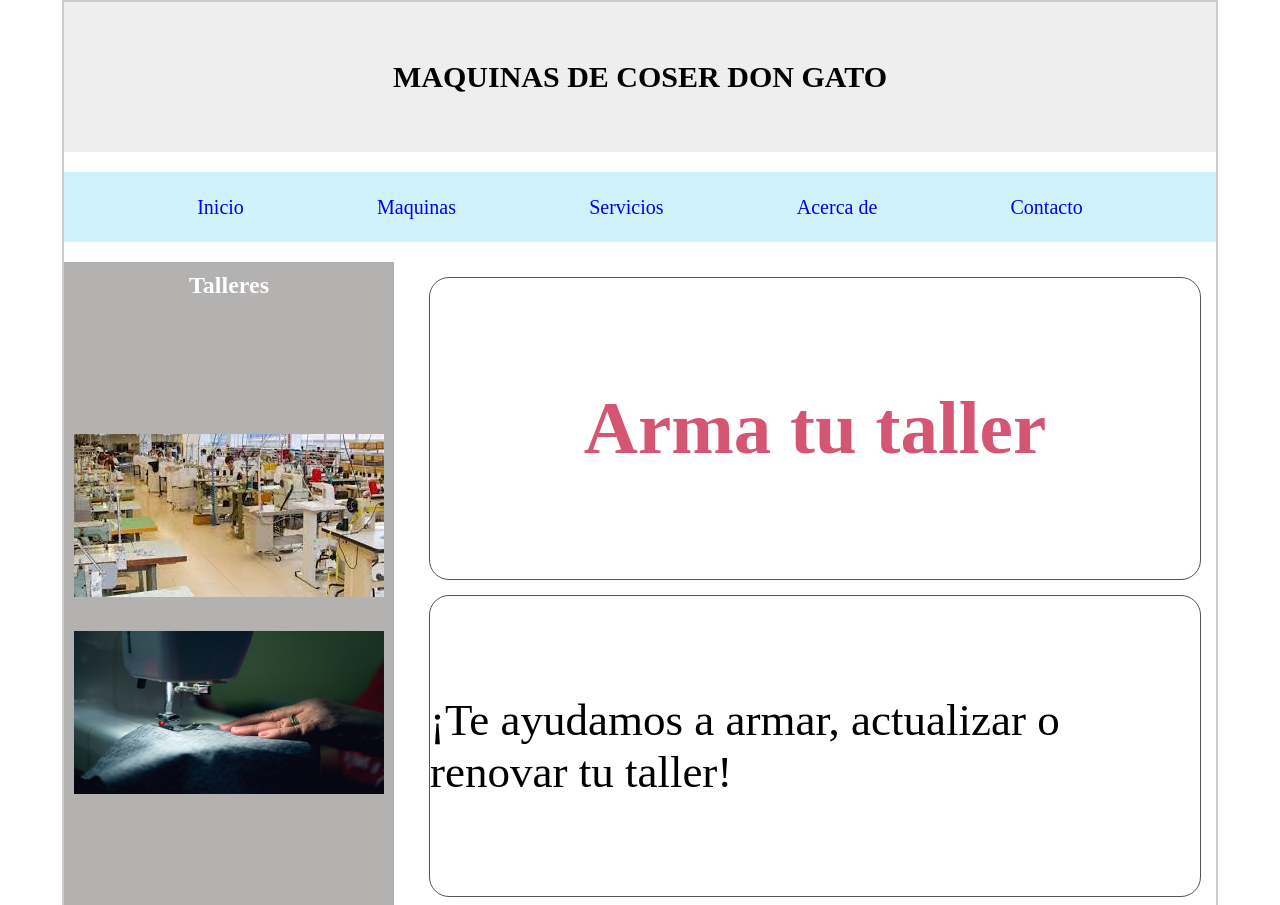
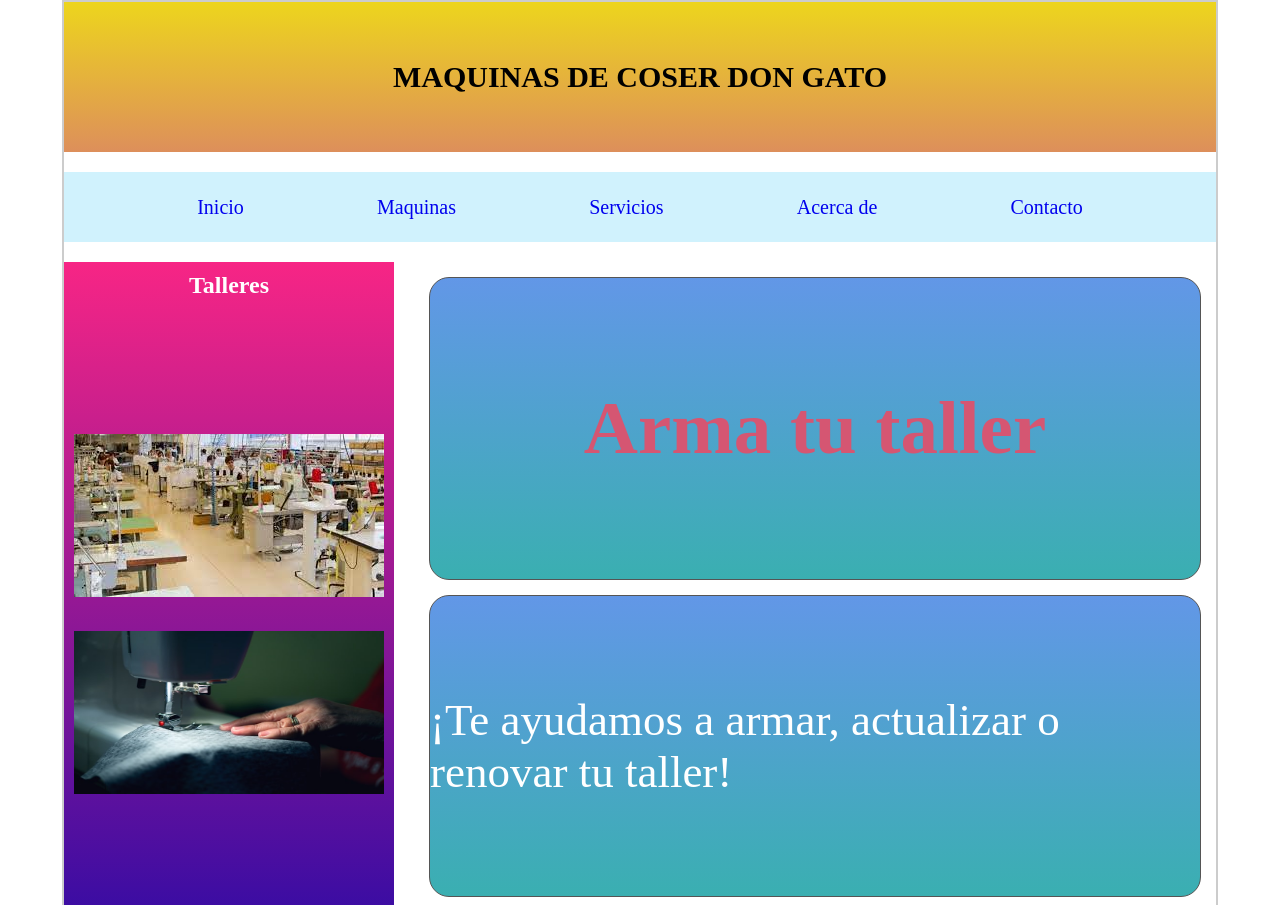
Before and after one commit to JuanCarlos10x/Proyecto--final, a plain HTML site: page index.html in a window 1280 px wide. Shown: the top 905 px of the page. Drawn offline with Linux system fonts and the light colour scheme.

Commit message:
Se agrego degradados

```diff
--- a/css/layout.css
+++ b/css/layout.css
@@ -34,7 +34,7 @@
     font-size: 15px;
     font-weight: 700;
     text-transform: uppercase;
-    background-color: #eee;
+    background-image: linear-gradient(#edd51d, #dd8f5b);
     color: #000;
 }
 
@@ -85,7 +85,7 @@ a:hover{
     font-size: 50px;
     color: #D55672;
 
-    background-color: #fff;
+    background-image: linear-gradient(#6297e7, #3aafb1);
     border: 1px solid #555;
     border-radius: 20px;
 }
@@ -99,7 +99,8 @@ a:hover{
 
     font-family: 'Inter' sans-serif;
     font-size: 45px;
-    background-color: #fff;
+    background-image: linear-gradient(#6297e7, #3aafb1);
+    color: #fff;
     border: 1px solid #555;
     border-radius: 20px;
 }
@@ -112,7 +113,7 @@ a:hover{
     justify-content: center;
     padding: 10px;
     font-family: 'Inter' sans-serif;
-    background-color: #b4b1b1;
+    background-image: linear-gradient(#f72585, #3a0ca3);
     color: #fff;
 }
 
--- a/css/layout2.css
+++ b/css/layout2.css
@@ -33,7 +33,7 @@
     font-size: 15px;
     font-weight: 700;
     text-transform: uppercase;
-    background-color: #eee;
+    background-image: linear-gradient(#edd51d, #dd8f5b);
     color: #000;
 }
 
@@ -106,7 +106,8 @@ a:hover{
 
     font-family: 'Inter' sans-serif;
     font-size: 30px;
-    background-color: #b4b1b1;
+    background-image: linear-gradient(#f72585, #3a0ca3);
+    color: #fff;
     padding: 10px;
 }
 
--- a/css/layout3.css
+++ b/css/layout3.css
@@ -33,7 +33,7 @@
     font-family: 'Open Sans' sans-serif;
     font-size: 15px;
     text-transform: uppercase;
-    background-color: #eee;
+    background-image: linear-gradient(#edd51d, #dd8f5b);
     color: #000;
 }
 
@@ -141,7 +141,7 @@ a:hover{
     line-height: 70px;
     font-size: 20px;
     font-family: 'Inter' sans-serif;
-    background-color: #b4b1b1;
+    background-image: linear-gradient(#f72585, #3a0ca3);
     color: #fff;
 
 }
--- a/css/layout4.css
+++ b/css/layout4.css
@@ -33,7 +33,7 @@
     font-size: 15px;
     font-weight: 700;
     text-transform: uppercase;
-    background-color: #eee;
+    background-image: linear-gradient(#edd51d, #dd8f5b);
     color: #000;
 }
 
@@ -79,6 +79,7 @@ a:hover{
 
     padding: 10px;
 
+    background-image: linear-gradient(#6297e7, #3aafb1);
     border: 2px solid rgba(57, 54, 54, 0.692);
     border-radius: 20px;
 }
@@ -94,6 +95,7 @@ a:hover{
     font-family: 'Inter' sans-serif;
     font-size: 35px;
     font-weight: 300;
+    color: #fff;
 }
 
 .grid .footer{
--- a/css/layout5.css
+++ b/css/layout5.css
@@ -31,7 +31,7 @@
     font-size: 15px;
     font-weight: 700;
     text-transform: uppercase;
-    background-color: #eee;
+    background-image: linear-gradient(#edd51d, #dd8f5b);
     color: #000
 }
 
@@ -69,6 +69,8 @@ a:hover{
     flex-direction: column;
     justify-content: center;
     align-items: center;
+
+    background-image: linear-gradient(#6297e7, #3aafb1);
 }
 
 .grid .contenido h2{
@@ -84,6 +86,8 @@ a:hover{
     flex-grow: 1;
     gap: 10px;
 
+
+    background: #fff;
     border: 2px solid #000;
     border-radius: 20px;
     box-shadow: 0 5px 10px -5px rgba(0, 0, 0, 30%);
```
